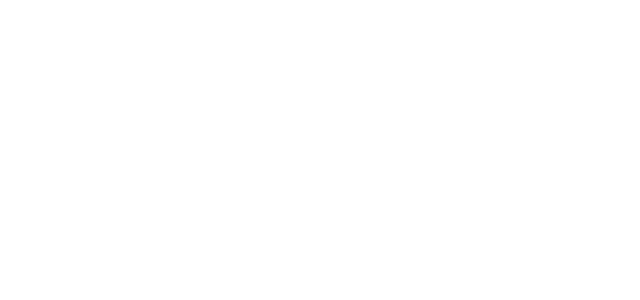
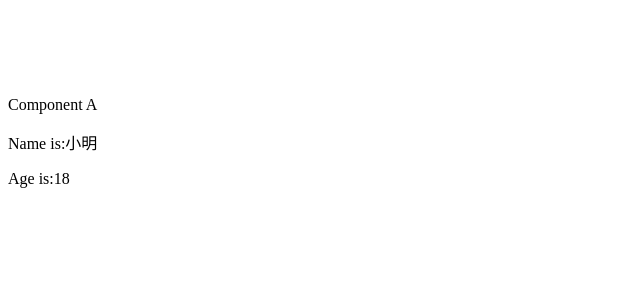
Before and after one commit to yuayuz/vue-learning, a Vue app in the folder vue/: page /Props in a window 1280 px wide. Before the commit this address had no page. Shown: the top 300 px of the page, without its empty margins (0-640 px from the left). Built offline with nearby package versions, Linux system fonts and the light colour scheme.

Commit message:
add `Props`

```diff
--- a/vue/src/components/ComponentA.vue
+++ b/vue/src/components/ComponentA.vue
@@ -1,7 +1,26 @@
-<script setup lang="ts"></script>
+<script setup lang="ts">
+// 一个组件需要显式声明它所接受的 Props，这样 vue 才能知道外部传入的那些是 Props，那些是透传 attribute
+// 在使用 <script setup> 的 vue 单文件中，props可以使用 defineProps() 宏来声明
+// const props = defineProps(['foo'])
+// console.log(props.foo)
+
+// 除了使用字符串声明 props 外,还可以使用对象的形式
+const props1 = defineProps(
+  {
+    name: String,
+    age: Number
+  }
+)
+// 对于以对象形式声明的每个属性，key 是 prop 的名称，而值则是该 prop 预期类型的构造函数。
+
+/*如果一个 prop 的名字很长，应使用 camelCase 形式，
+因为它们是合法的 JavaScript 标识符，可以直接在模板的表达式中使用，也可以避免在作为属性 key 名时必须加上引号*/
+</script>
 
 <template>
   <p>Component A</p>
+  <p>Name is:{{props1.name}}</p>
+  <p>Age is:{{props1.age}}</p>
 </template>
 
 <style scoped></style>
--- a/vue/src/router/index.ts
+++ b/vue/src/router/index.ts
@@ -13,6 +13,7 @@
 import TemplateRefs from '@/views/vueBasics/TemplateRefs.vue'
 import ComponentsBasics from '@/views/vueBasics/ComponentsBasics.vue'
 import ComponentRegistration from '@/views/ComponentsIn-Depth/ComponentRegistration.vue'
+import Props from '@/views/ComponentsIn-Depth/Props.vue'
 
 const router = createRouter({
   history: createWebHistory(import.meta.env.BASE_URL),
@@ -86,6 +87,11 @@
       path: '/ComponentRegistration',
       name: 'ComponentRegistration',
       component: ComponentRegistration
+    },
+    {
+      path: '/Props',
+      name: 'Props',
+      component: Props
     }
   ]
 })
--- /dev/null
+++ b/vue/src/views/ComponentsIn-Depth/Props.vue
@@ -0,0 +1,40 @@
+<script setup lang="ts">
+/*理论上可以在向子组件传递 props 时使用 camelCase 形式 (使用 DOM 内模板时例外)，
+但实际上为了和 HTML attribute 对齐，我们通常会将其写为 kebab-case 形式*/
+
+// 使用 v-bind 或缩写 : 来进行动态绑定的 props
+
+// 任何类型的值都可以作为 props 的值被传递
+
+// 如果想要将一个对象的所有属性都当作 props 传入，可以使用没有参数的 v-bind，即只使用 v-bind 而非 :prop-name
+import ComponentA from '@/components/ComponentA.vue'
+
+const post = {
+  name: '小明',
+  age: 18
+}
+
+// 单向数据流
+/*所有的 props 都遵循着单向绑定原则，
+props 因父组件的更新而变化，自然地将新的状态向下流往子组件，而不会逆向传递。这避免了子组件意外修改父组件的状态的情况*/
+/*不应该在子组件中改变 prop 值;
+prop 被作为初始值，子组件将其作为一个局部数据属性，这应该新定义一个局部数据属性；
+对传入的 prop 值进行转换时，应该根据该 prop 新定义一个计算属性*/
+
+// 当对象和数组作为props被传入时，虽然不能更改props绑定，但是可以更改其内部的值，这是因为 JavaScript 的对象和数组是按引用传递
+
+// prop校验
+// 声明对 props 的校验，你可以向 defineProps() 宏提供一个带有 props 校验选项的对象
+
+// Boolean 类型转换
+// 为了更贴近原生 boolean attributes 的行为，声明为 Boolean 类型的 props 有特别的类型转换规则。
+
+</script>
+
+
+<template>
+
+  <ComponentA v-bind="post" />
+</template>
+
+<style scoped></style>
--- a/vue/src/views/Home.vue
+++ b/vue/src/views/Home.vue
@@ -12,6 +12,7 @@
   <button @click="handleRouter('TemplateRefs')">Template Refs</button>
   <button @click="handleRouter('ComponentsBasics')">Components Basics</button>
   <button @click="handleRouter('ComponentRegistration')">Component registration</button>
+  <button @click="handleRouter('Props')">Props</button>
 </template>
 <script setup lang="ts">
 import router from '@/router'
```
